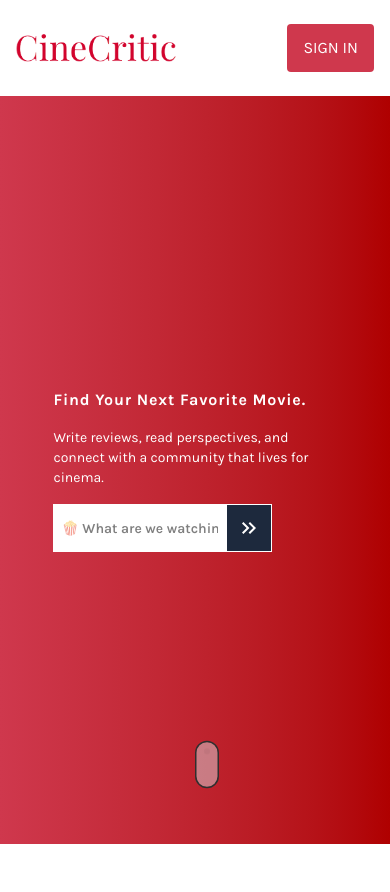
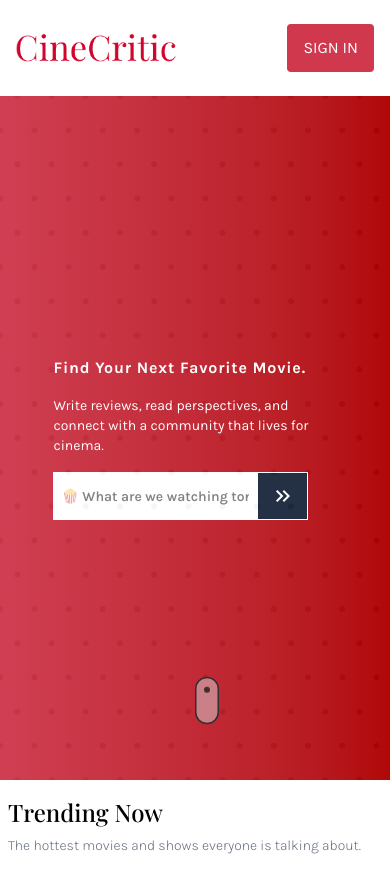
Before and after one commit to abhinav550-lol/movie_review_application, a React (Vite) app in the folder frontend/: page /home in a window 390 px wide. Shown: the top 892 px of the page. Before the commit the page ends 844 px from the top, so only its background shows below. Built offline with nearby package versions, Linux system fonts and the light colour scheme; no server answers; a web font is replaced by a local one.

Commit message:
Almost finishing up home

```diff
--- a/frontend/package.json
+++ b/frontend/package.json
@@ -16,6 +16,7 @@
     "axios": "^1.13.2",
     "react": "^19.1.1",
     "react-dom": "^19.1.1",
+    "react-fast-marquee": "^1.6.5",
     "react-redux": "^9.2.0",
     "react-router-dom": "^7.12.0",
     "react-toastify": "^11.0.5",
--- a/frontend/src/components/pages/Home.jsx
+++ b/frontend/src/components/pages/Home.jsx
@@ -1,6 +1,7 @@
 import React, { useEffect } from 'react'
 import Navbar from '../subcomponents/Navbar'
 import Hero from '../subcomponents/Hero';
+import Trending from '../subcomponents/Trending';
 
 const Home = () => {
 	useEffect(() => {
@@ -13,8 +14,9 @@ const Home = () => {
 	<div className='w-full min-h-full h-full flex flex-col '>
 	  <Navbar />
 	  <Hero/>
+	  <Trending />
 	</div>
   )
 }
 
-export default Home
+export default Home;
--- a/frontend/src/components/subcomponents/Hero.jsx
+++ b/frontend/src/components/subcomponents/Hero.jsx
@@ -25,26 +25,29 @@ const Hero = () => {
 	})
 
 	return (
-		<div className="min-h-[calc(100vh-6rem)] w-full bg-linear-to-r from-[#cf384d] to-[#af0000] flex  justify-center items-center text-white p-2  gap-4 relative">
-			<div className="flex flex-col justify-center items-start w-4/5 md:w-1/2 gap-4 p-2">
+		<>
+			<div className="min-h-[calc(100vh-10rem)] md:min-h-[calc(100vh-6rem)] w-full bg-linear-to-r from-[#cf384d] to-[#af0000] flex  justify-center items-center text-white p-2  gap-4 relative">
+				<img src="/assets/polka-dot-hero.svg" className="absolute inset-0 w-full h-full object-cover opacity-3 pointer-events-none"/>
+				<div className="flex flex-col justify-center items-start w-4/5 md:w-1/2 gap-4 p-2 ">
 					<div className="hero-content">
 						<h1 className='text-md md:text-2xl lg:text-3xl font-bold tracking-wider whitespace-nowrap mb-4'>Find Your Next Favorite Movie.</h1>
 						<p className='text-sm md:text-lg lg:text-xl '>Write reviews, read perspectives, and connect with a community that lives for cinema.</p>
 					</div>
-				<form action="" className='flex w-4/5  md:w-4/5 min-w-50 flex-none'>
-					<input type="text" ref={inputRef}  className='md:w-full h-12 bg-white outline-none text-sm lg:text-lg  text-black p-2 font-semibold ' placeholder='😮‍💨Browse your all-time classics!' />
+					<form action="" className='flex w-9/10  md:w-9/10 min-w-50 flex-none'>
+						<input type="text" ref={inputRef} className='w-full h-12 bg-white outline-none text-sm lg:text-lg  text-black p-2 font-semibold ' placeholder='😮‍💨Browse your all-time classics!' />
 						<button className='border bg-slate-800 cursor-pointer min-w-2/10 lg:min-w-1/10  flex justify-center items-center '><img src="/assets/double-right-arrow.svg" alt=">" className='rounded' /></button> {/* Replace with search icon and browsing functionality */}
 					</form>
 				</div>
 
 				<div className="hero-movie-titles md:grid md:grid-cols-3 hidden max-w-1/3 h-7-10 gap-3">
-				<div className={heroMovieClasses}><img src="https://image.tmdb.org/t/p/original/1g0dhYtq4irTY1GPXvft6k4YLjm.jpg" alt=""  />  </div>
-				<div className={heroMovieClasses}><img src="https://image.tmdb.org/t/p/original/gEU2QniE6E77NI6lCU6MxlNBvIx.jpg" alt="" />  </div>
-				<div className={heroMovieClasses}><img src="https://image.tmdb.org/t/p/original/h8Rb9gBr48ODIwYUttZNYeMWeUU.jpg" alt="" />  </div>
+					<div ><img src="https://image.tmdb.org/t/p/original/1g0dhYtq4irTY1GPXvft6k4YLjm.jpg" className={heroMovieClasses} alt="" />  </div>
+					<div ><img src="https://image.tmdb.org/t/p/original/gEU2QniE6E77NI6lCU6MxlNBvIx.jpg" className={heroMovieClasses} alt="" />  </div>
+					<div ><img src="https://image.tmdb.org/t/p/original/h8Rb9gBr48ODIwYUttZNYeMWeUU.jpg" className={heroMovieClasses} alt="" />  </div>
 				</div>
 
-			<div class="scroll scale-50"></div>
+				<div className={"scroll scale-50"}></div>
 			</div>
+		</>
 	)
 }
 
--- /dev/null
+++ b/frontend/src/components/subcomponents/Movie.jsx
@@ -0,0 +1,11 @@
+import React from 'react'
+
+const Movie = () => {
+  return (
+	<div>
+
+	</div>
+  )
+}
+
+export default Movie
--- /dev/null
+++ b/frontend/src/components/subcomponents/Trending.jsx
@@ -0,0 +1,20 @@
+import React from 'react'
+import Marquee from "react-fast-marquee";
+
+const Trending = () => {
+  return (
+	//Temp h screen
+	<div className='w-full min-h-screen py-4 px-2 flex flex-col gap-4'>
+	  <div className="intro-content flex flex-col gap-2 mb-10">
+		<div className="title font-playfair text-2xl md:text-3xl font-medium ">Trending Now</div>
+		<p className="text-sm md:text-xl text-gray-500 font-light ">The hottest movies and shows everyone is talking about.</p>
+	  </div>
+
+	  <Marquee className="trending-marquee" autoFill={true} speed={25} gradient={true} gradientColor='white' pauseOnHover={true} gradientWidth={100}>
+
+	  </Marquee>
+	</div>
+  )
+}
+
+export default Trending
```
Also changed, not shown: frontend/public/assets/polka-dot-hero.svg (added), 1 other file (tests, documents, lock files or other folders). Lines whose indentation alone changed are shown as unchanged.
